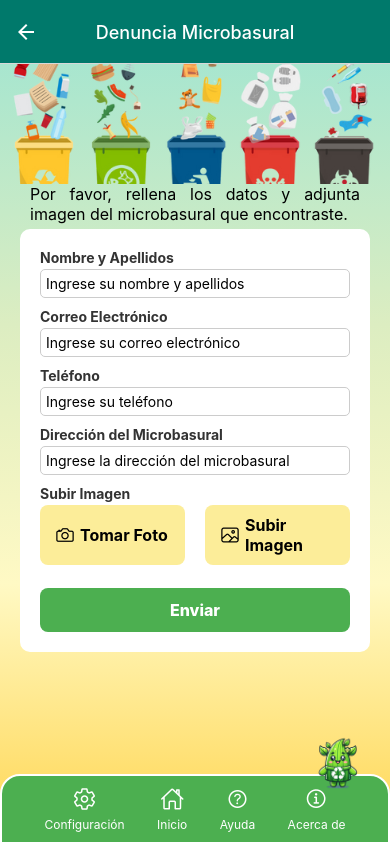
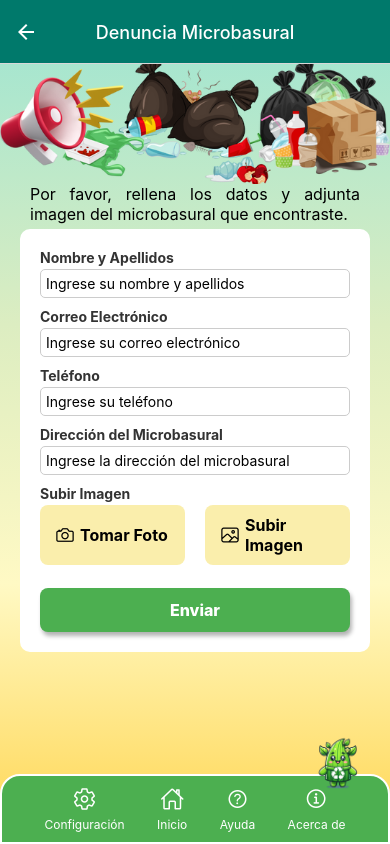
Before and after one commit to MeBustamante/Proyecto-Quinchao-Recicla, a React Native app: screen /DenunciaMicrobasural in a window 390 px wide. Built offline with nearby package versions, Linux system fonts and the light colour scheme.

Commit message:
Arreglos

```diff
--- a/Button_Servicios/DenunciaMicrobasural.js
+++ b/Button_Servicios/DenunciaMicrobasural.js
@@ -83,7 +83,7 @@ const DenunciaMicrobasural = () => {
       {/* Banner */}
       <ScrollView contentContainerStyle={styles.scrollContent}>
 
-      <Image source={require('../assets/retiro.png')} style={styles.banner} />
+      <Image source={require('../assets/denuncia.png')} style={styles.banner} />
 
       <KeyboardAvoidingView
         style={styles.container}
@@ -206,7 +206,7 @@ const styles = StyleSheet.create({
   uploadButton: {
     flexDirection: 'row',
     alignItems: 'center',
-    backgroundColor: '#fced99',
+    backgroundColor: '#faeeac',
     paddingVertical: 10,
     paddingHorizontal: 15,
     borderRadius: 8,
@@ -243,6 +243,11 @@ const styles = StyleSheet.create({
     paddingVertical: 12,
     borderRadius: 8,
     alignItems: 'center',
+    elevation: 8, // Sombra en Android
+    shadowColor: 'black', // Color de la sombra en iOS
+    shadowOffset: { width: 2, height: 4 }, // Desplazamiento de la sombra en iOS
+    shadowOpacity: 0.3, // Opacidad de la sombra en iOS
+    shadowRadius: 4, // Radio de la sombra en iOS
   },
   submitButtonText: {
     color: 'white',
```
